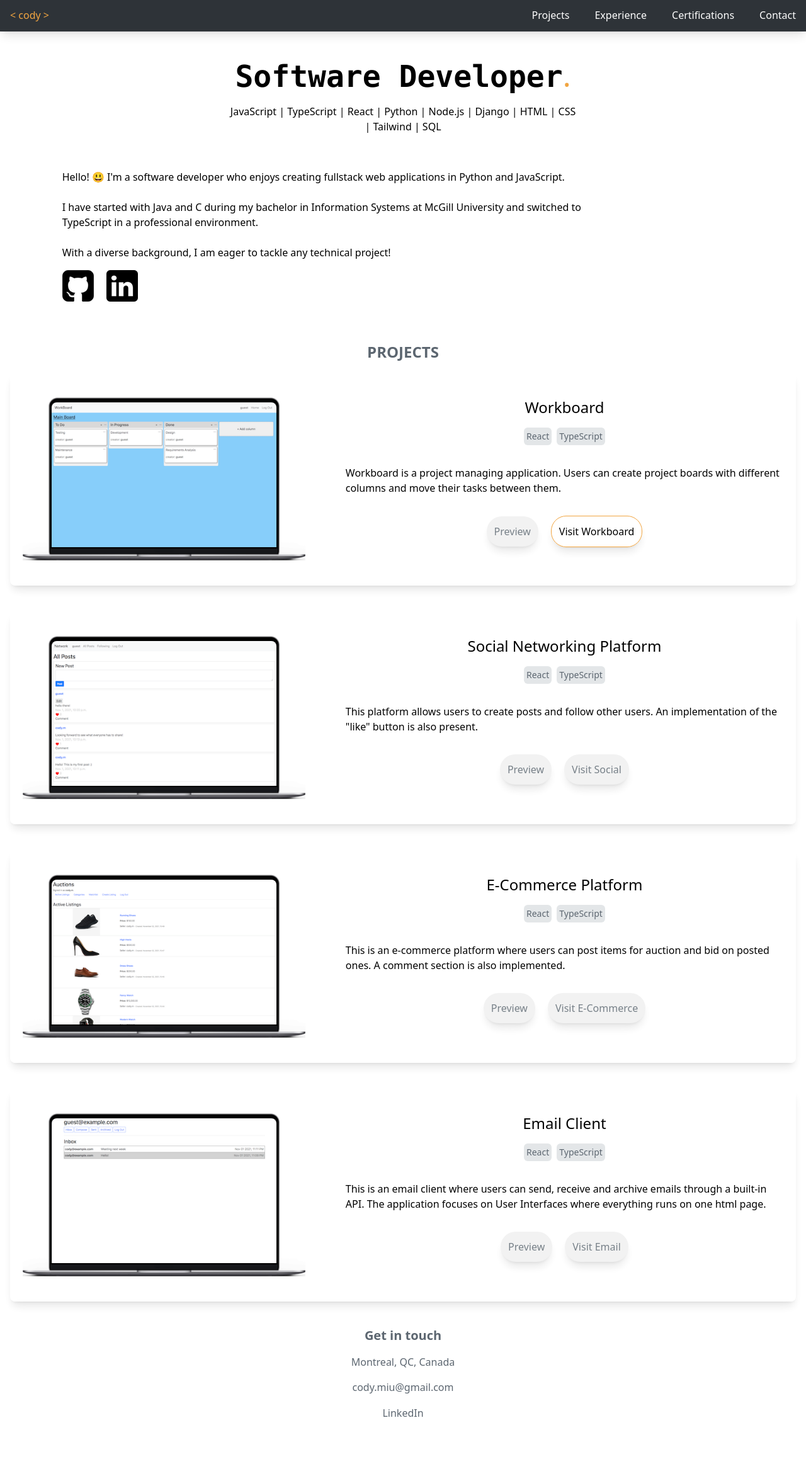
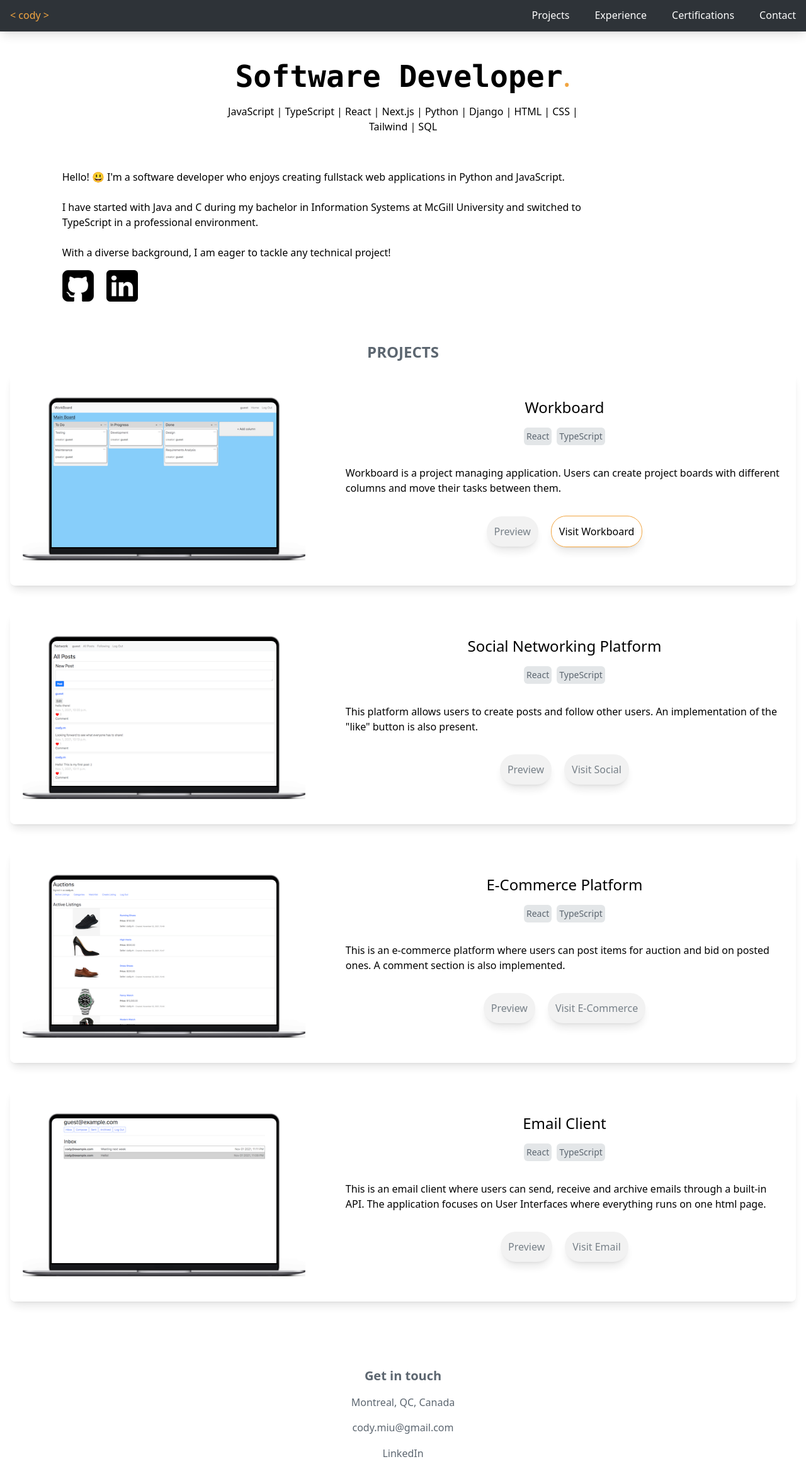
Before and after one commit to Cody06/Portfolio, a Next.js app: page / in a window 1280 px wide. Shown: the top 2352 px of the page at 63% size. Before the commit the page ends 2297 px from the top, so only its background shows below. Built offline with nearby package versions, Linux system fonts and the light colour scheme.

Commit message:
Refactor Header and Footer

```diff
--- a/src/components/Landing/components/Footer.tsx
+++ b/src/components/Landing/components/Footer.tsx
@@ -17,9 +17,9 @@ const Footer = () => {
     return (
         <footer
             id="contact"
-            className="flex flex-col gap-y-4 items-center pb-10 text-primary-100 animate-fade-in"
+            className="flex flex-col gap-y-4 items-center pt-16 pb-10 text-primary-100"
         >
-            <h1 className="text-xl font-bold">Get in touch</h1>
+            <h4 className="text-xl font-bold">Get in touch</h4>
             <p>Montreal, QC, Canada</p>
             {linkButtons.map((button) => (
                 <Link
--- a/src/components/Landing/components/Header.tsx
+++ b/src/components/Landing/components/Header.tsx
@@ -6,16 +6,14 @@ const Header = () => {
         'JavaScript',
         'TypeScript',
         'React',
+        'Next.js',
         'Python',
-        'Node.js',
         'Django',
         'HTML',
         'CSS',
         'Tailwind',
         'SQL',
-    ];
-
-    const techList = technologies.join(' | ');
+    ].join(' | ');
 
     const headlineParagraph = `Hello! 😃 I'm a software developer who enjoys creating fullstack web applications in Python and JavaScript.
         \n I have started with Java and C during my bachelor in Information Systems at McGill University and switched to TypeScript in a professional environment.
@@ -57,7 +55,7 @@ const Header = () => {
                     <span className="font-bold font-mono multi-line-type">Software Developer</span>
                     <span className="text-secondary-100 animate-drop">.</span>
                 </h1>
-                <h2 className="text-center max-w-[35rem] animate-fade-in-up">{techList}</h2>
+                <h2 className="text-center max-w-[35rem] animate-fade-in-up">{technologies}</h2>
             </div>
 
             <div className="flex justify-evenly">
```
